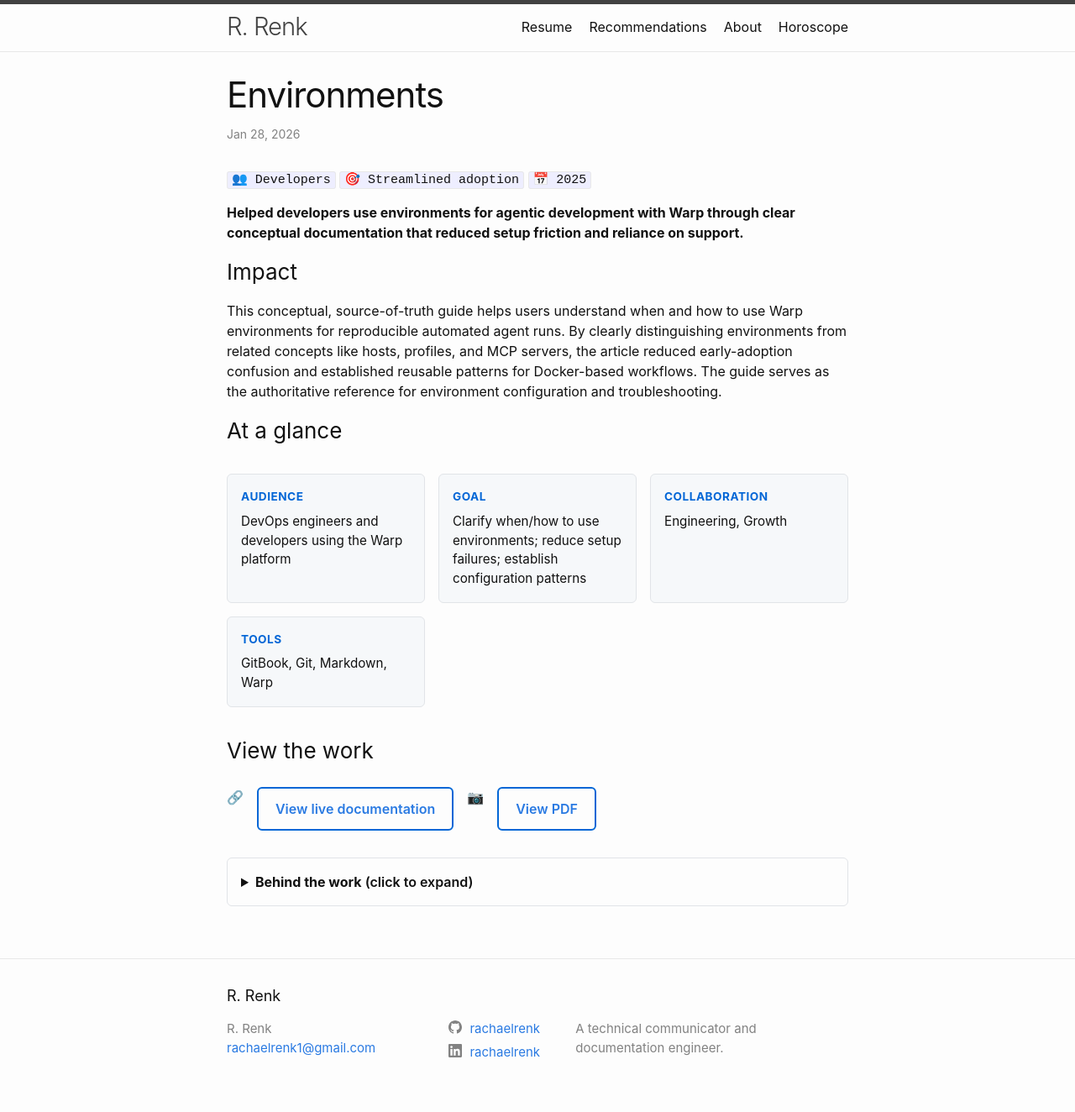
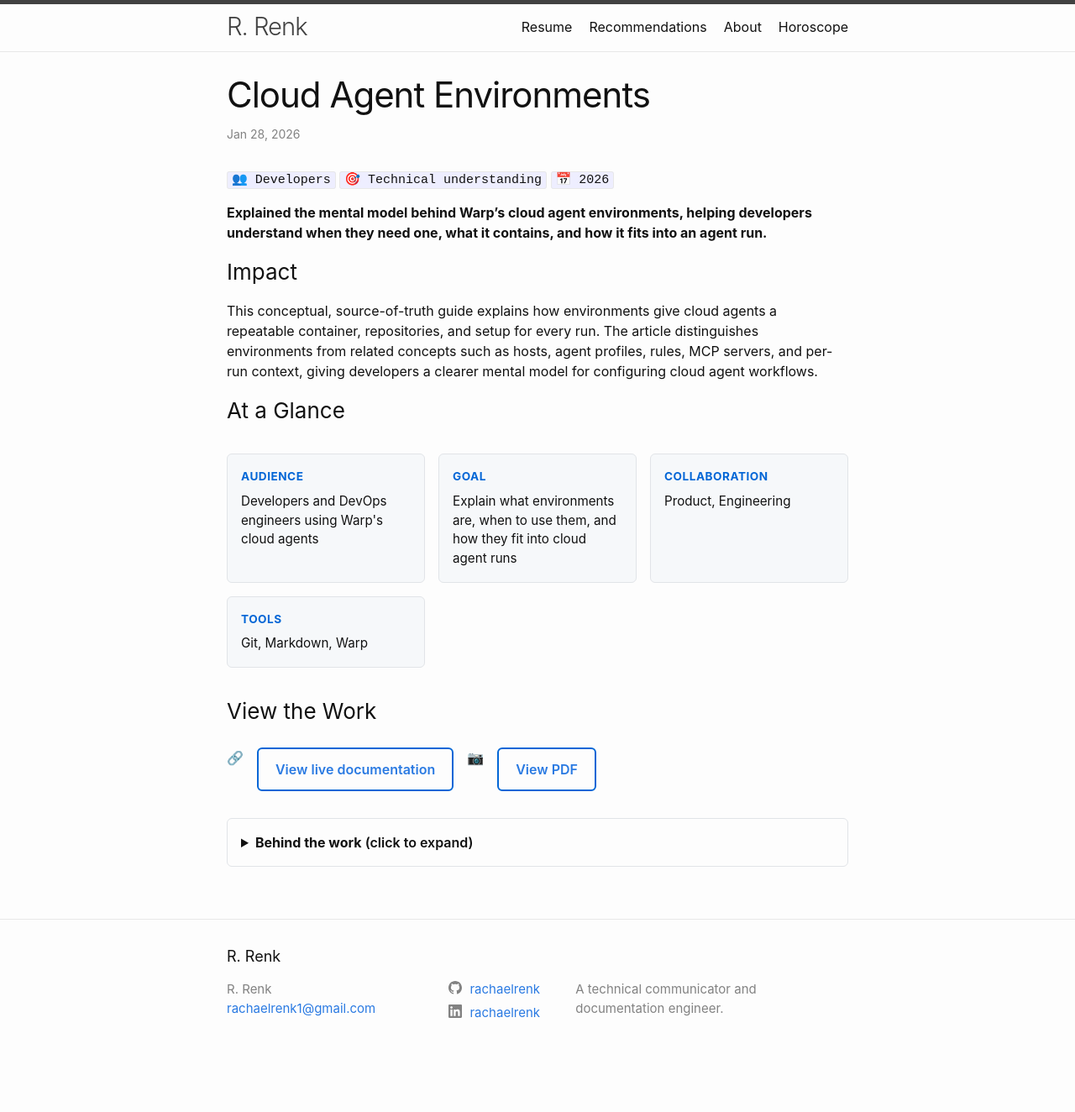
Before and after one commit to rachaelrenk/rachaelrenk.github.io, a Jekyll site: the page built from docs/_posts/2026-01-28-environments-warp.markdown, in a window 1280 px wide. Shown: the whole page at 84% size. Built offline with Jekyll 4.4.1, drawn with Linux system fonts in a browser that asks for light colours; after the commit the page ends 1277 px from its top, so only the background shows below that.

Commit message:
Add files via upload

```diff
--- a/docs/_posts/2026-01-28-environments-warp.markdown
+++ b/docs/_posts/2026-01-28-environments-warp.markdown
@@ -1,47 +1,47 @@
 ---
 layout: post
-title: "Environments"
+title: "Cloud Agent Environments"
 date: 2026-01-28
 ---
 
-`👥 Developers` `🎯 Streamlined adoption` `📅 2025`
+`👥 Developers` `🎯 Technical understanding` `📅 2026`
 
-**Helped developers use environments for agentic development with Warp through clear conceptual documentation that reduced setup friction and reliance on support.**
+**Explained the mental model behind Warp's cloud agent environments, helping developers understand when they need one, what it contains, and how it fits into an agent run.**
 
 ### Impact
 
-This conceptual, source-of-truth guide helps users understand when and how to use Warp environments for reproducible automated agent runs. By clearly distinguishing environments from related concepts like hosts, profiles, and MCP servers, the article reduced early-adoption confusion and established reusable patterns for Docker-based workflows. The guide serves as the authoritative reference for environment configuration and troubleshooting.
+This conceptual, source-of-truth guide explains how environments give cloud agents a repeatable container, repositories, and setup for every run. The article distinguishes environments from related concepts such as hosts, agent profiles, rules, MCP servers, and per-run context, giving developers a clearer mental model for configuring cloud agent workflows.
 
-### At a glance
+### At a Glance
 
 <div class="work-sample-grid">
   <div class="fact-card">
     <strong>Audience</strong>
-    <p>DevOps engineers and developers using the Warp platform</p>
+    <p>Developers and DevOps engineers using Warp's cloud agents</p>
   </div>
 
   <div class="fact-card">
     <strong>Goal</strong>
-    <p>Clarify when/how to use environments; reduce setup failures; establish configuration patterns</p>
+    <p>Explain what environments are, when to use them, and how they fit into cloud agent runs</p>
   </div>
 
   <div class="fact-card">
     <strong>Collaboration</strong>
-    <p>Engineering, Growth</p>
+    <p>Product, Engineering</p>
   </div>
 
   <div class="fact-card">
     <strong>Tools</strong>
-    <p>GitBook, Git, Markdown, Warp</p>
+    <p>Git, Markdown, Warp</p>
   </div>
 </div>
 
-### View the work
+### View the Work
 
 <div class="artifact-links">
   🔗 <a href="https://docs.warp.dev/platform/environments" target="_blank">View live documentation</a>
 
-  📷 <a href="https://github.com/rachaelrenk/rachaelrenk.github.io/blob/portfolio_1/docs/assets/pdf/Environments_Warp.pdf">View PDF</a>
+  📷 <a href="https://github.com/rachaelrenk/rachaelrenk.github.io/blob/portfolio_1/docs/assets/pdf/Environments_Warp.pdf" target="_blank">View PDF</a>
 </div>
 
 <details>
@@ -49,19 +49,17 @@ This conceptual, source-of-truth guide helps users understand when and how to us
 
 <p><strong>Context:</strong></p>
 <p>
-Environments in Warp ensure that ambient agents run with consistent Docker-based toolchains across triggers (Slack, Linear, GitHub, API). Without clear guidance, users struggled to understand when environments were needed versus local runs, how they differed from related platform concepts, and how to troubleshoot configuration issues.
-</p>
-<p><strong>Activities:</strong></p>
-<p>
-<ul>
-<li>Collaborated with product team to validate technical accuracy and align explanations with product vision</li>
-<li>Developed clear information architecture distinguishing environments from: execution hosts, agent profiles, rules, MCP servers, and per-run context</li>
-<li>Created decision framework ("When to use environments") to help readers self-assess their needs</li>
-<li>Wrote step-by-step instructions for both guided setup and CLI-based environment creation</li>
-<li>Designed troubleshooting section addressing common setup failures (repo access, missing secrets, non-repeatable setup commands)</li>
-<li>Structured complex runtime flow explanation to show what happens during automated runs</li>
-<li>Included concrete code examples for CLI commands and Docker setup patterns</li>
-</ul>
+Cloud agent environments define the repeatable runtime configuration for a Warp cloud agent run. The challenge was to explain a new and fairly abstract platform concept without requiring readers to understand the underlying architecture first. The guide needed to answer three questions clearly: what an environment is, what belongs inside one, and how it relates to the other components of a cloud agent run.
 </p>
 
+<p><strong>Activities:</strong></p>
+<ul>
+  <li>Developed the conceptual information architecture around the reader's mental model rather than the product's underlying implementation</li>
+  <li>Defined clear distinctions between environments, hosts, agent profiles, rules, MCP servers, and per-run context</li>
+  <li>Created a decision framework to help readers determine when an environment is appropriate and when a local run is sufficient</li>
+  <li>Explained the runtime flow of a cloud agent run and how the environment contributes to it</li>
+  <li>Validated technical concepts and examples through hands-on investigation and collaboration with product and engineering</li>
+  <li>Separated conceptual explanation from procedural configuration content so each page could serve a clearer purpose</li>
+</ul>
+
 </details>
```
Also changed, not shown: docs/_posts/2026-08-28-review-ai-generated-code-warp.markdown (added, +65 -0 lines).
